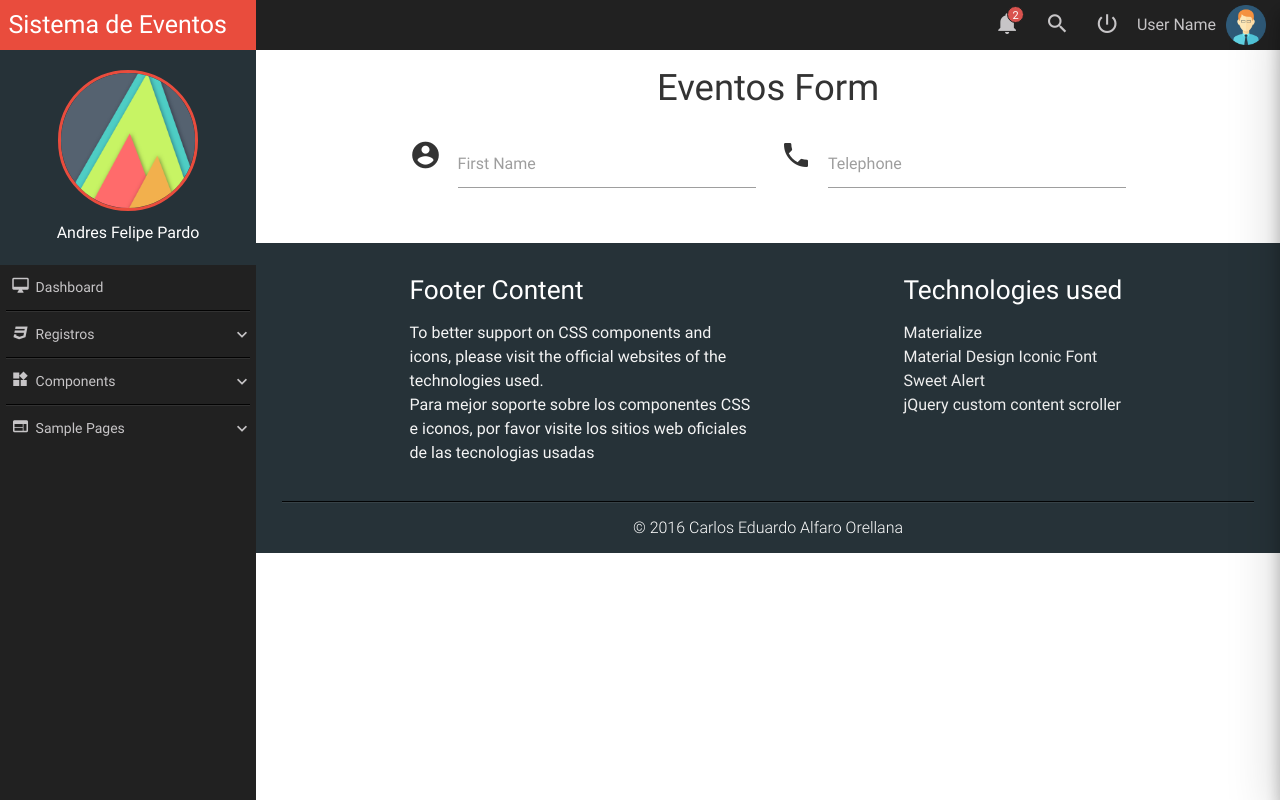
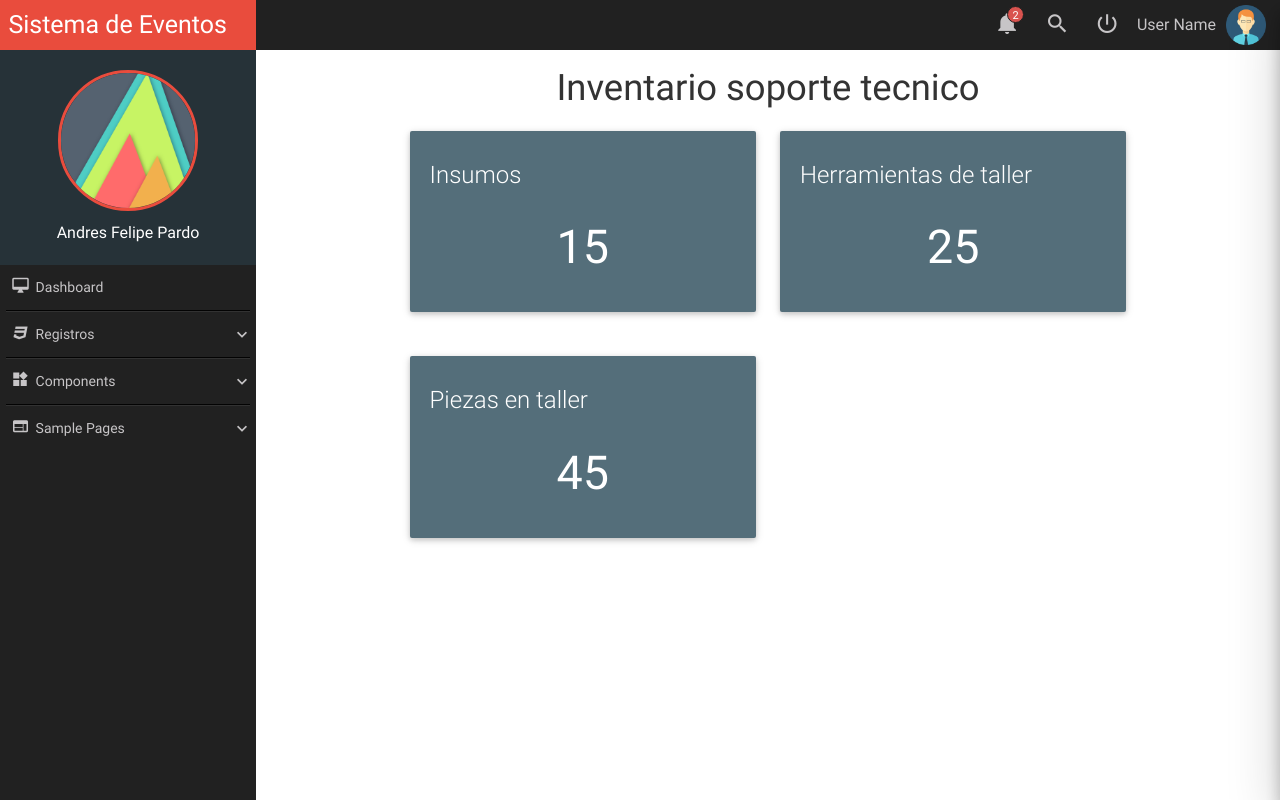
Before and after one commit to apardor21/crud_eventos, a PHP site: page / in a window 1280 px wide. Run offline with PHP 8.4, Linux system fonts and the light colour scheme; some libraries are stand-ins or nearby versions.

Commit message:
colocando tarjetas

```diff
--- a/views/layout/content.php
+++ b/views/layout/content.php
@@ -1,19 +1,36 @@
-<h4 class="center-align">Eventos Form</h4>
+<h4 class="center-align">Inventario soporte tecnico</h4>
     <div class="container">
+    <div class="row">
+    <div class="col s12 m6">
+      <div class="card blue-grey darken-1">
+        <div class="card-content white-text">
+          <span class="card-title">Insumos</span>
+          <h3 class="center-align">15</h3>
+        </div>
+
+      </div>
+    </div>
+
+    <div class="col s12 m6">
+      <div class="card blue-grey darken-1">
+        <div class="card-content white-text">
+          <span class="card-title">Herramientas de taller</span>
+          <h3 class="center-align">25</h3>
+        </div>
+
+      </div>
+    </div>
+  </div>
   <div class="row">
-    <form class="col s12">
-      <div class="row">
-        <div class="input-field col s6">
-          <i class="material-icons prefix">account_circle</i>
-          <input id="icon_prefix" type="text" class="validate">
-          <label for="icon_prefix">First Name</label>
+  <div class="col s12 m6">
+      <div class="card blue-grey darken-1">
+        <div class="card-content white-text">
+          <span class="card-title">Piezas en taller</span>
+          <h3 class="center-align">45</h3>
         </div>
-        <div class="input-field col s6">
-          <i class="material-icons prefix">phone</i>
-          <input id="icon_telephone" type="tel" class="validate">
-          <label for="icon_telephone">Telephone</label>
-        </div>
+
       </div>
-    </form>
+    </div>
   </div>
+
   </div>
--- a/views/layout/navbar_lateral.php
+++ b/views/layout/navbar_lateral.php
@@ -18,9 +18,9 @@
                         <a href="#" class="NavLateral-DropDown  waves-effect waves-light"><i class="zmdi zmdi-language-css3 zmdi-hc-fw"></i> <i class="zmdi zmdi-chevron-down NavLateral-CaretDown"></i>Registros</a>
                         <ul class="full-width">
                             <li><a onclick="cargarContenido('content-wrapper','views/formulario.php')"
-                            class="waves-effect waves-light">Typography & Shadow</a></li>
+                            class="waves-effect waves-light">inventario</a></li>
                             <li class="NavLateralDivider"></li>
-                            <li><a href="views/plantilla.php" class="waves-effect waves-light">Table</a></li>
+                            <li><a  onclick="cargarContenido('content-wrapper','views/plantilla.php')" class="waves-effect waves-light">Table</a></li>
                         </ul>
                     </li>
                     <li class="NavLateralDivider"></li>
--- a/views/template.php
+++ b/views/template.php
@@ -6,7 +6,7 @@
 <head>
     <meta charset="UTF-8">
     <meta name="viewport" content="width=device-width, initial-scale=1.0"/>
-    <title>Material Dark</title>
+    <title>SATEC</title>
 
      <!-- Normalize CSS -->
     <link rel="stylesheet" href="dist/css/normalize.css">
@@ -55,7 +55,7 @@
         <!--end Your code here -->
 
         <!-- Footer -->
-        <?php include('layout/footer.php') ?>
+        <?php //include('layout/footer.php') ?>
 
     <!-- Sweet Alert JS -->
     <script src="dist/js/sweetalert.min.js"></script>
```
Also changed, not shown: views/plantilla.php (added, +23 -0 lines).
